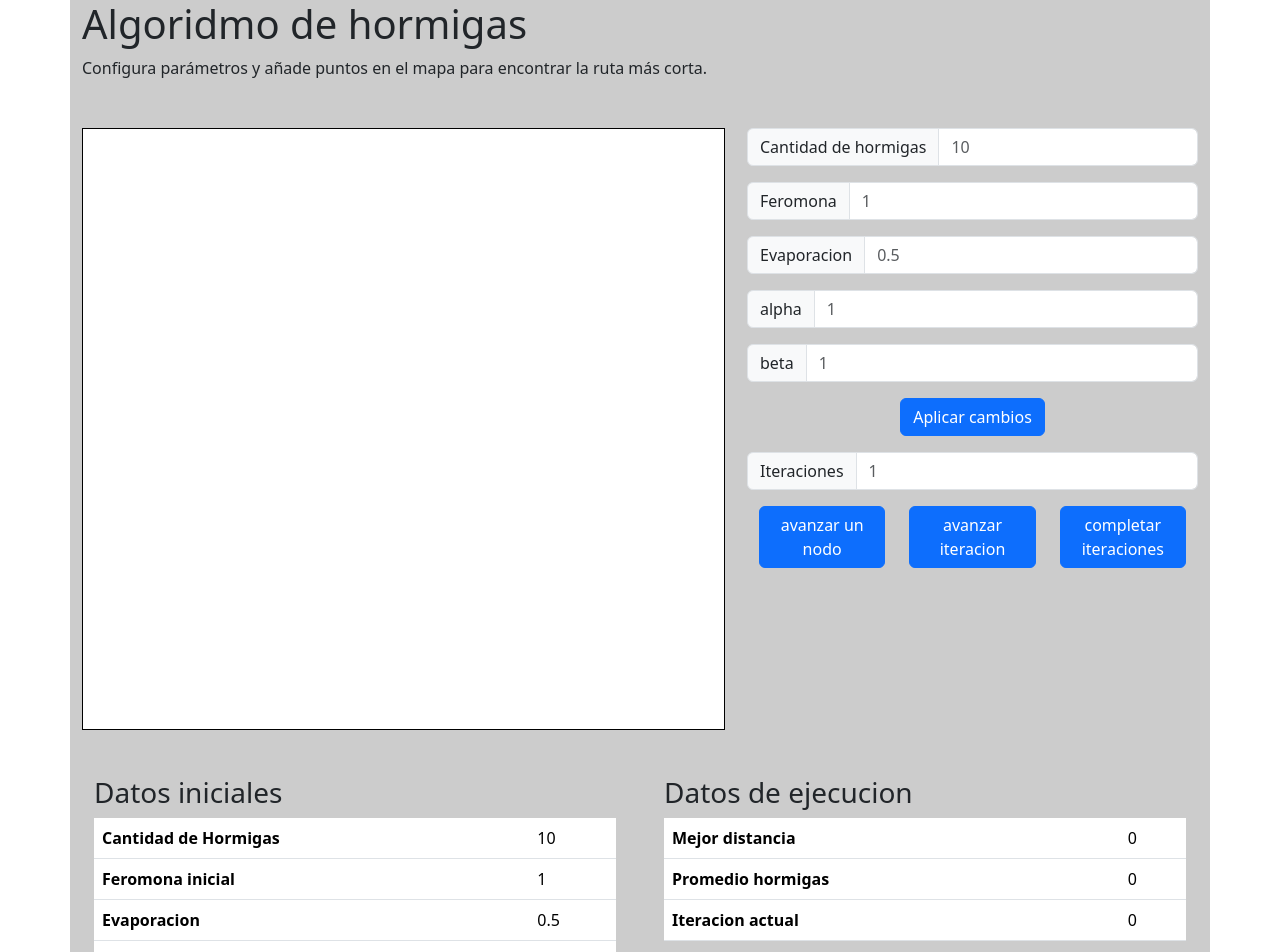
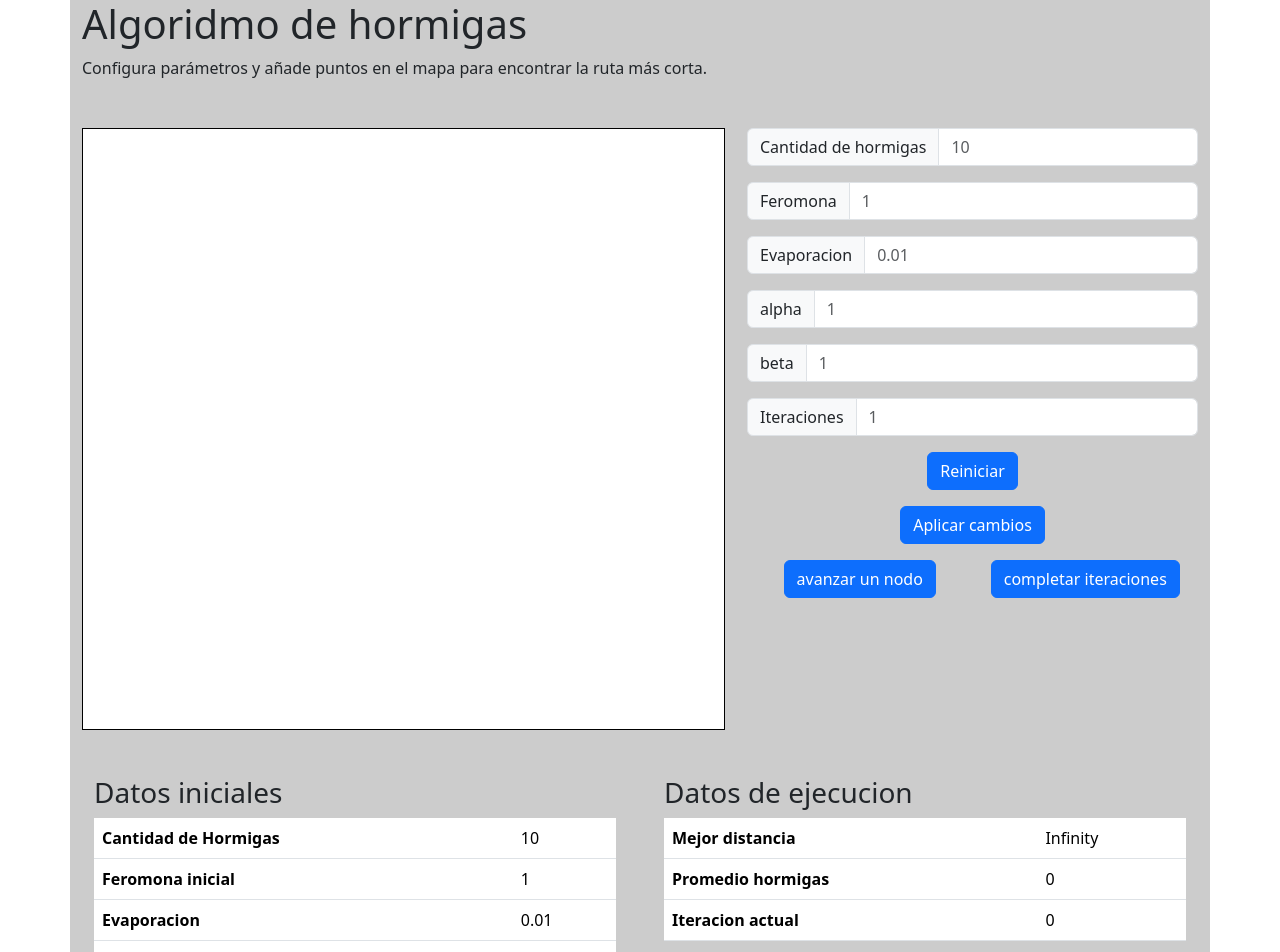
Before and after one commit to alfajoruwu/algoridmoHormigaWeb, a React (Create React App) app in the folder Front/algoridmohormigas/: page / in a window 1280 px wide. Shown: the top 952 px of the page. Built offline with nearby package versions, Linux system fonts and the light colour scheme.

Commit message:
se pueden hacer de a varias iteraciones

```diff
--- a/Front/algoridmohormigas/src/Datos/MostrarResultados.jsx
+++ b/Front/algoridmohormigas/src/Datos/MostrarResultados.jsx
@@ -1,6 +1,15 @@
 import React from 'react'
 
+
+import { useContext } from 'react';
+import { DataContext } from '../variables/DataContext';
+
+
 export const MostrarResultados = () => {
+
+  const {aprendisaje,setAprendisaje,mejorDistancia, setMejorDistancia,mejorRuta, setMejorRuta,iteracionactual, setIteracionactual,iteraciones, setIteraciones,evaporacion, setEvaporacion,canthormigas, setCanthormigas,valorBeta, setValorBeta,valorAlfa, setValorAlfa,setValorFermona,valorFermona ,listapuntos, setlistapuntos , matrizAdya,setmatrizAdya ,matrizFer,setmatrizFer} = useContext(DataContext);
+
+
   return (
 
     <div class="container">
@@ -14,7 +23,7 @@ export const MostrarResultados = () => {
 
                 <tr>
                 <th scope="row">Mejor distancia</th>
-                <td>0</td>
+                <td>{mejorDistancia}</td>
                 </tr>
 
                 <tr>
@@ -24,7 +33,7 @@ export const MostrarResultados = () => {
 
                 <tr>
                 <th scope="row">Iteracion actual</th>
-                <td>0</td>
+                <td>{iteracionactual}</td>
                 </tr>
 
             </tbody>
--- a/Front/algoridmohormigas/src/Formulario/BotonesEjecucion.jsx
+++ b/Front/algoridmohormigas/src/Formulario/BotonesEjecucion.jsx
@@ -126,31 +126,36 @@ export const BotonesEjecucion = () => {
 
 
     listaCaminos.map((elemento,index) => {
+      //camino mas corto
+
+      if (elemento.distanciaRecorrida < mejorDistancia) {
+        setMejorDistancia(elemento.distanciaRecorrida);
+        setMejorRuta(elemento.caminoRecorrido);
+      }
+
 
       elemento.caminoRecorrido.map((elemento2,index2) => {
-        console.log(elemento.caminoRecorrido);
 
         if (index2 !== elemento.caminoRecorrido.length - 1) {
-
-          console.log(matrizFer[elemento.caminoRecorrido[index2]][elemento.caminoRecorrido[index2+1]]);
-
-
           let aporte = matrizFer[elemento.caminoRecorrido[index2]][elemento.caminoRecorrido[index2+1]]+(aprendisaje / elemento.distanciaRecorrida)
-          console.log(aporte);
-
           cambiarFeromona(elemento.caminoRecorrido[index2],elemento.caminoRecorrido[index2+1],aporte)
-
         }
 
       });
     });
 
 
-
+    setIteracionactual(prevIteracion => prevIteracion + 1);
 
   };
 
+  const ejecucion = () => {
+    for (let i = 0; i < iteraciones; i++) {
+      realizarIteracion();
+      console.log("uw");
+    }
 
+  }
 
   const cambiarFeromona = (nodo1,nodo2,valor) => {
     const nuevaMatriz = [...matrizFer];
@@ -174,17 +179,17 @@ export const BotonesEjecucion = () => {
   return (
     <div class="container">
 
+
+
+
         <div class="row mb-3">
             <div class="col">
                 <button type="button mb-3" class="btn btn-primary" onClick={realizarIteracion}>avanzar un nodo</button>
             </div>
 
-            <div class="col">
-                <button type="button mb-3" class="btn btn-primary" onClick={cambiarFeromona}>avanzar iteracion</button>
-            </div>
 
             <div class="col">
-                <button type="button mb-3" class="btn btn-primary">completar iteraciones</button>
+                <button type="button mb-3" class="btn btn-primary" onClick={ejecucion}>completar iteraciones</button>
             </div>
 
         </div>
--- a/Front/algoridmohormigas/src/Formulario/Datosiniciales.jsx
+++ b/Front/algoridmohormigas/src/Formulario/Datosiniciales.jsx
@@ -5,7 +5,7 @@ import { DataContext } from '../variables/DataContext';
 
 export const Datosiniciales = () => {
 
-  const { setEvaporacion, setCanthormigas, setValorBeta, setValorAlfa,setValorFermona} = useContext(DataContext);
+  const {aprendisaje,setAprendisaje,mejorDistancia, setMejorDistancia,mejorRuta, setMejorRuta,iteracionactual, setIteracionactual,iteraciones, setIteraciones,evaporacion, setEvaporacion,canthormigas, setCanthormigas,valorBeta, setValorBeta,valorAlfa, setValorAlfa,setValorFermona,valorFermona ,listapuntos, setlistapuntos , matrizAdya,setmatrizAdya ,matrizFer,setmatrizFer} = useContext(DataContext);
 
 
 
@@ -25,7 +25,7 @@ export const Datosiniciales = () => {
 
         var evaporacion = document.getElementById('evapora').value
         if (evaporacion === "") {
-            evaporacion = 0.5
+            evaporacion = 0.01
         }
         setEvaporacion(evaporacion);
 
@@ -40,6 +40,28 @@ export const Datosiniciales = () => {
             beta = 1
         }
         setValorBeta(beta);
+
+        var iteraciones = document.getElementById('iteracionescoso').value
+        if (iteraciones === "") {
+            iteraciones = 1
+        }
+        setIteraciones(iteraciones);
+    }
+
+    const reiniciarferomonas = () => {
+        //asigingar matriz fer con el valor de la feromona
+        var matriz = []
+        for (var i = 0; i < matrizFer.length; i++) {
+            var lista = []
+            for (var j = 0; j < matrizFer.length; j++) {
+                lista.push(1)
+            }
+            matriz.push(lista)
+        }
+        setmatrizFer(matriz)
+        setIteraciones(0)
+        setIteracionactual(0)
+        setMejorDistancia(Infinity)
 
     }
 
@@ -60,7 +82,7 @@ export const Datosiniciales = () => {
 
         <div class="input-group mb-3">
             <span class="input-group-text" id="basic-addon1">Evaporacion</span>
-            <input id='evapora' type="text" class="form-control" placeholder="0.5" aria-label="Username" aria-describedby="basic-addon1"></input>
+            <input id='evapora' type="text" class="form-control" placeholder="0.01" aria-label="Username" aria-describedby="basic-addon1"></input>
         </div>
 
         <div class="input-group mb-3">
@@ -73,6 +95,20 @@ export const Datosiniciales = () => {
             <input id='beta' type="text" class="form-control" placeholder="1" aria-label="Username" aria-describedby="basic-addon1"></input>
         </div>
 
+
+        <div class="input-group mb-3">
+            <span class="input-group-text" id="basic-addon1">Iteraciones</span>
+            <input id='iteracionescoso' type="text" class="form-control" placeholder="1" aria-label="Username" aria-describedby="basic-addon1"></input>
+        </div>
+
+
+
+        <div class="row mb-3">
+            <div class="col">
+                <button type="button mb-3" class="btn btn-primary" onClick={reiniciarferomonas}>Reiniciar</button>
+            </div>
+        </div>
+
         <div class="row mb-3">
             <div class="col">
                 <button type="button mb-3" class="btn btn-primary" onClick={valoresinput}>Aplicar cambios</button>
@@ -80,6 +116,8 @@ export const Datosiniciales = () => {
         </div>
 
 
+
+
     </div>
   )
 }
--- a/Front/algoridmohormigas/src/Formulario/Ejecucion.jsx
+++ b/Front/algoridmohormigas/src/Formulario/Ejecucion.jsx
@@ -5,10 +5,7 @@ export const Ejecucion = () => {
 
     <div>
 
-        <div class="input-group mb-3">
-            <span class="input-group-text" id="basic-addon1">Iteraciones</span>
-            <input type="text" class="form-control" placeholder="1" aria-label="Username" aria-describedby="basic-addon1"></input>
-        </div>
+
 
 
     </div>
--- a/Front/algoridmohormigas/src/variables/DataContext.js
+++ b/Front/algoridmohormigas/src/variables/DataContext.js
@@ -15,13 +15,13 @@ export function DataContextProvider(props) {
 
   const [canthormigas, setCanthormigas] = useState(10);
 
-  const [evaporacion, setEvaporacion] = useState(0.5);
+  const [evaporacion, setEvaporacion] = useState(0.01);
 
   const [iteraciones, setIteraciones] = useState(1);
   const [iteracionactual, setIteracionactual] = useState(0);
 
   const [mejorRuta, setMejorRuta] = useState([]);
-  const [mejorDistancia, setMejorDistancia] = useState(0);
+  const [mejorDistancia, setMejorDistancia] = useState(Infinity);
 
   const [aprendisaje,setAprendisaje] = useState(1);
 
```
